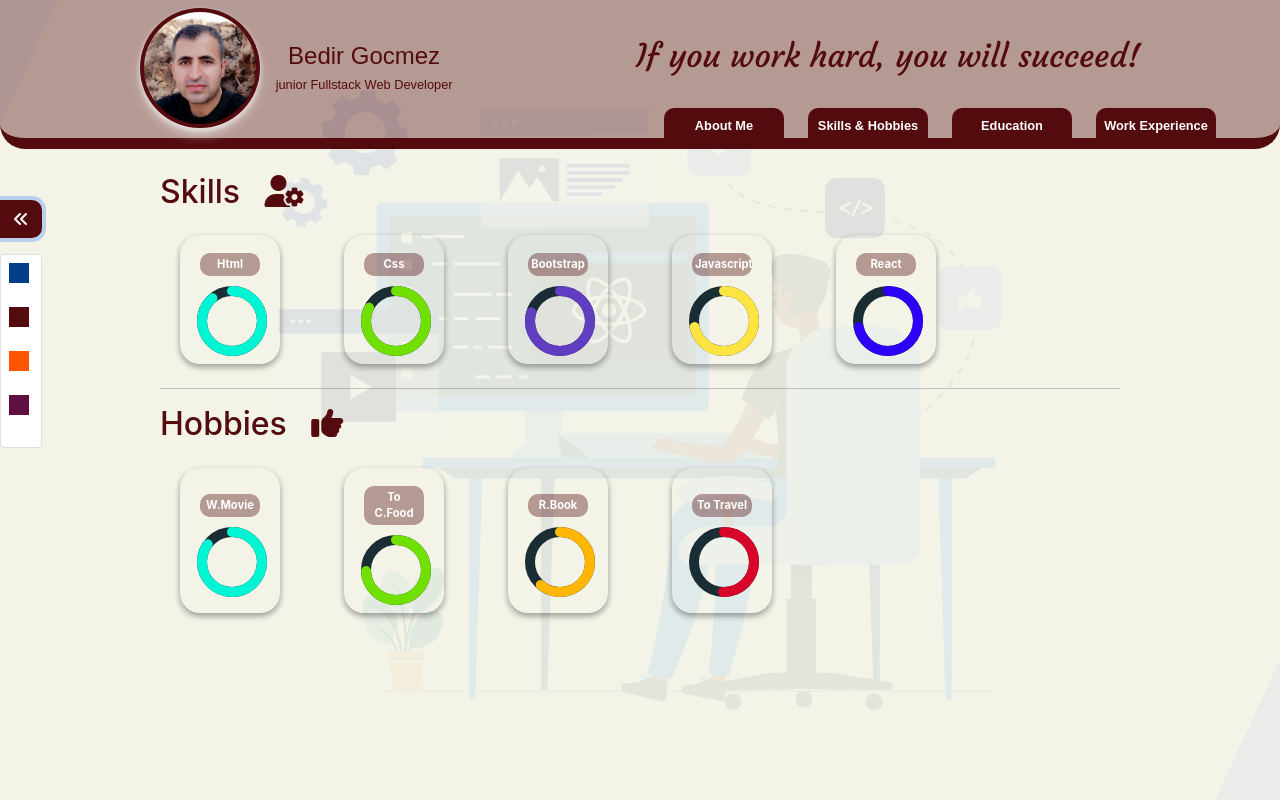
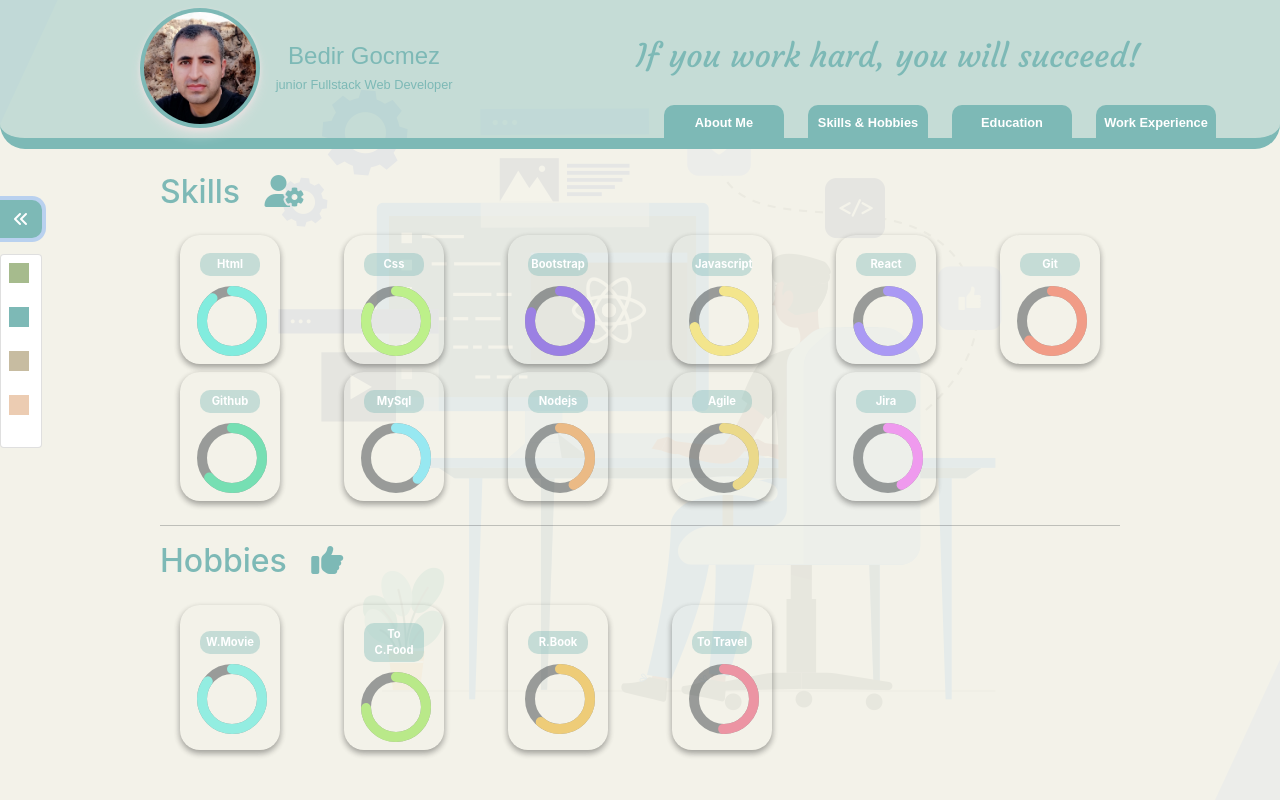
Before and after one commit to bedirgcmz/my-exercises-2022-, a React (Create React App) app in the folder my-profile/: page /skills-hobbies in a window 1280 px wide. Both pictures are taken after a click on the button 21 px from the left and 219 px from the top of the page. Shown: the top 800 px of the page. Built offline with nearby package versions, Linux system fonts and the light colour scheme; a web font is replaced by a local one.

Commit message:
changed colors

```diff
--- a/my-profile/src/App.css
+++ b/my-profile/src/App.css
@@ -7,25 +7,24 @@
 }
 
 .profile-img {
-  /* background-color: #540b0e; */
   box-shadow: rgb(231 224 224) 0px 2px 4px, rgb(234 227 227) 0px 7px 13px -3px,
     rgb(240 235 235 / 0%) 0px -3px 0px inset;
+}
+.profile-img:hover {
+  transform: scale(1.1);
 }
 .info p {
   font-size: 0.8rem;
 }
 
 .slogan {
-  /* position: absolute;
-  top: 20px;
-  right: 8%; */
   font-family: "Courgette", cursive;
   font-size: 2rem;
 }
 
 .links {
   position: absolute;
-  bottom: -2px;
+  bottom: -7px;
   right: 5%;
 }
 
@@ -36,12 +35,18 @@
   font-size: 0.8rem;
   text-align: center;
   border-radius: 10px 10px 0 0;
-  height: 32px;
+  height: 40px;
   line-height: 35px;
   font-weight: 600;
   margin-left: 24px;
 }
-
+.links a:hover {
+  transform: scale(1.2);
+  color: #9e9e9e;
+}
+.links a:hover .header {
+  background-color: #fff !important;
+}
 /* Header Responsive */
 
 @media only screen and (max-width: 768px) {
@@ -69,6 +74,10 @@
     line-height: 28px;
     margin: 3px;
   }
+  .links a:hover {
+    transform: scale(1.07);
+    color: #9e9e9e;
+  }
   .color-change-container {
     top: 240px !important;
   }
@@ -83,22 +92,26 @@
 .box-blue {
   width: 20px;
   height: 20px;
-  background-color: #003f88;
+  background-color: #a6bb8d;
 }
 .box-brown {
   width: 20px;
   height: 20px;
-  background-color: #540b0e;
+  background-color: #7db9b6;
 }
 .box-orange {
   width: 20px;
   height: 20px;
-  background-color: #ff5400;
+  background-color: #c7bca1;
 }
 .box-purple {
   width: 20px;
   height: 20px;
-  background-color: #5f0f40;
+  background-color: #ecccb2;
+}
+.color-box:hover {
+  transform: scale(1.2);
+  border-radius: 50%;
 }
 .color-change-container {
   position: absolute;
@@ -115,7 +128,6 @@
 /* About me */
 .about-me h2 {
   width: 100%;
-  /* margin-left: auto; */
   margin-top: 15px;
   margin-bottom: 10px;
 }
@@ -133,6 +145,11 @@
   padding: 20px;
   margin-left: auto;
 }
+#about-me-info-container:hover {
+  box-shadow: inset 0px 0px 0px 10px #d5d0d0;
+  border-radius: 105px 0 105px 0;
+}
+
 #about-me-info-container img {
   float: left;
   margin: 0 15px 15px 0;
@@ -155,10 +172,14 @@
 }
 .progress {
   height: 1.5rem !important;
-  margin-bottom: 10px;
+  margin-bottom: 15px;
   padding: 0 !important;
   background-color: gray;
   border-radius: 10px;
+}
+.progress:hover {
+  transform: scale(1.03);
+  box-shadow: 0px 0px 10px #00bcd48c;
 }
 .progress-bar {
   border-radius: 10px;
@@ -180,8 +201,6 @@
   height: 70px;
   width: 100%;
   margin-top: 17%;
-  /* position: absolute;
-  bottom: 0; */
 }
 .social-media {
   font-size: 0.7rem;
@@ -219,12 +238,19 @@
 }
 
 /* Skill$Hobbies responsive */
+.skill-and-name:hover {
+  transform: scale(1.2);
+}
+
 @media only screen and (max-width: 768px) {
   .skills-container h2 {
     text-align: center;
   }
   .hobbies-container h2 {
     text-align: center;
+  }
+  .progress-container {
+    width: 50%;
   }
 }
 
@@ -242,6 +268,13 @@
 .education .card {
   background-color: #adacac24 !important;
 }
+.education .card:hover {
+  background-color: #607d8b8c !important;
+  color: white;
+}
+.education-card:hover > .fa-thumbtack {
+  color: #e91e63 !important;
+}
 .education .date {
   border-radius: 10px;
   color: white;
@@ -258,6 +291,13 @@
 .work-experience .card {
   background-color: #adacac24 !important;
 }
+.work-experience-card .card:hover {
+  background-color: #607d8b8c !important;
+  color: white;
+}
+.work-experience-card:hover > .fa-thumbtack {
+  color: #e91e63 !important;
+}
 .work-experience .date {
   border-radius: 10px;
   color: white;
--- a/my-profile/src/App.js
+++ b/my-profile/src/App.js
@@ -97,10 +97,10 @@ export default function App() {
         <div style={{ minHeight: "120px" }}>
           <div className="collapse collapse-horizontal" id="collapseWidthExample">
             <div className="card card-body p-2">
-              <span onClick={getColorBlue} className="box-blue"></span> <br />
-              <span onClick={getColorBrown} className="box-brown"></span> <br />
-              <span onClick={getColorOrange} className="box-orange"></span> <br />
-              <span onClick={getColorPurple} className="box-purple"></span> <br />
+              <span onClick={getColorBlue} className="color-box box-blue"></span> <br />
+              <span onClick={getColorBrown} className="color-box box-brown"></span> <br />
+              <span onClick={getColorOrange} className="color-box box-orange"></span> <br />
+              <span onClick={getColorPurple} className="color-box box-purple"></span> <br />
             </div>
           </div>
         </div>
--- a/my-profile/src/components/Education.js
+++ b/my-profile/src/components/Education.js
@@ -54,7 +54,7 @@ const Education = ({ bacgroundOpc, color }) => {
               I had an enjoyable education process that lasted 11 months. I learned a lot from this
               training.
             </p>
-            <span className={`${bacgroundOpc} date py-1 px-2`}>14.08.2021 - 02.07.2021</span>
+            <span className={`${bacgroundOpc} date py-1 px-2`}>14.08.2021 - 02.07.2022</span>
           </div>
         </div>
       </div>
--- a/my-profile/src/components/Footer.js
+++ b/my-profile/src/components/Footer.js
@@ -11,7 +11,7 @@ const Footer = ({ bacgroundDark, color }) => {
         </div>
         <div className="email d-flex align-items-center mb-2">
           <i className="fa-solid fa-envelope me-2 "></i>
-          <span>bedir.gocmez@hicoders.ch</span>
+          <span>bdrgcmz@gmail.com</span>
         </div>
         <div className="guthub d-flex align-items-center mb-2">
           <a
--- a/my-profile/src/components/SkillsHobbies.js
+++ b/my-profile/src/components/SkillsHobbies.js
@@ -37,12 +37,13 @@ const SkillsHobbies = ({ bacgroundOpc, color }) => {
       exit="fadeOut"
       className="skills-hobbies-container w-75 m-auto mt-4"
     >
+      {/* col-md-4 col-lg-2 col-sm-6 col-xs-12 */}
       <div className="skills-container">
         <h2 className={`${color} mb-4`}>
           Skills <i className="fa-solid fa-user-gear ms-3"></i>
         </h2>
         <div className="dashboard row">
-          <div className="col-md-4 col-lg-2 col-sm-6 col-xs-12 d-flex justify-content-center mb-2">
+          <div className="col-md-4 col-lg-2 col-sm-6 progress-container d-flex justify-content-center mb-2">
             <div className="skill-and-name ">
               <span className={`${bacgroundOpc} skills-name html`}>Html</span>
               <svg>
@@ -51,7 +52,7 @@ const SkillsHobbies = ({ bacgroundOpc, color }) => {
               </svg>
             </div>
           </div>
-          <div className="col-md-4 col-lg-2 col-sm-6 col-xs-12 d-flex justify-content-center mb-2">
+          <div className="col-md-4 col-lg-2 col-sm-6 progress-container d-flex justify-content-center mb-2">
             <div className="skill-and-name ">
               <span className={`${bacgroundOpc} skills-name css`}>Css</span>
               <svg>
@@ -60,7 +61,7 @@ const SkillsHobbies = ({ bacgroundOpc, color }) => {
               </svg>
             </div>
           </div>
-          <div className="col-md-4 col-lg-2 col-sm-6 col-xs-12 d-flex justify-content-center mb-2">
+          <div className="col-md-4 col-lg-2 col-sm-6 progress-container d-flex justify-content-center mb-2">
             <div className="skill-and-name ">
               <span className={`${bacgroundOpc} skills-name bootstrap`}>Bootstrap</span>
               <svg>
@@ -69,7 +70,7 @@ const SkillsHobbies = ({ bacgroundOpc, color }) => {
               </svg>
             </div>
           </div>
-          <div className="col-md-4 col-lg-2 col-sm-6 col-xs-12 d-flex justify-content-center mb-2">
+          <div className="col-md-4 col-lg-2 col-sm-6 progress-container d-flex justify-content-center mb-2">
             <div className="skill-and-name ">
               <span className={`${bacgroundOpc} skills-name javascript`}>Javascript</span>
               <svg>
@@ -78,12 +79,67 @@ const SkillsHobbies = ({ bacgroundOpc, color }) => {
               </svg>
             </div>
           </div>
-          <div className="col-md-4 col-lg-2 col-sm-6 col-xs-12 d-flex justify-content-center mb-2">
+          <div className="col-md-4 col-lg-2 col-sm-6 progress-container d-flex justify-content-center mb-2">
             <div className="skill-and-name ">
               <span className={`${bacgroundOpc} skills-name react`}>React</span>
               <svg>
                 <circle className="bgr" cx="49" cy="42" r="30" />
                 <circle className="meter-5" cx="48" cy="44" r="30" />
+              </svg>
+            </div>
+          </div>
+          {/* 2. Duzenlemede eklenenler */}
+          <div className="col-md-4 col-lg-2 col-sm-6 progress-container d-flex justify-content-center mb-2">
+            <div className="skill-and-name ">
+              <span className={`${bacgroundOpc} skills-name react`}>Git</span>
+              <svg>
+                <circle className="bgr" cx="49" cy="42" r="30" />
+                <circle className="meter-6" cx="48" cy="44" r="30" />
+              </svg>
+            </div>
+          </div>
+          <div className="col-md-4 col-lg-2 col-sm-6 progress-container d-flex justify-content-center mb-2">
+            <div className="skill-and-name ">
+              <span className={`${bacgroundOpc} skills-name react`}>Github</span>
+              <svg>
+                <circle className="bgr" cx="49" cy="42" r="30" />
+                <circle className="meter-7" cx="48" cy="44" r="30" />
+              </svg>
+            </div>
+          </div>
+          <div className="col-md-4 col-lg-2 col-sm-6 progress-container d-flex justify-content-center mb-2">
+            <div className="skill-and-name ">
+              <span className={`${bacgroundOpc} skills-name react`}>MySql</span>
+              <svg>
+                <circle className="bgr" cx="49" cy="42" r="30" />
+                <circle className="meter-8" cx="48" cy="44" r="30" />
+              </svg>
+            </div>
+          </div>
+          <div className="col-md-4 col-lg-2 col-sm-6 progress-container d-flex justify-content-center mb-2">
+            <div className="skill-and-name ">
+              <span className={`${bacgroundOpc} skills-name react`}>Nodejs</span>
+              <svg>
+                <circle className="bgr" cx="49" cy="42" r="30" />
+                <circle className="meter-9" cx="48" cy="44" r="30" />
+              </svg>
+            </div>
+          </div>
+          <div className="col-md-4 col-lg-2 col-sm-6 progress-container d-flex justify-content-center mb-2">
+            <div className="skill-and-name ">
+              <span className={`${bacgroundOpc} skills-name react`}>Agile</span>
+              <svg>
+                <circle className="bgr" cx="49" cy="42" r="30" />
+                <circle className="meter-10" cx="48" cy="44" r="30" />
+              </svg>
+            </div>
+          </div>
+          <div className="col-md-4 col-lg-2 col-sm-6 progress-container d-flex justify-content-center mb-2">
+            <div className="skill-and-name ">
+              <span className={`${bacgroundOpc} skills-name react`}>Jira</span>
+              <svg>
+                <circle className="bgr" cx="49" cy="42" r="30" />
+                <circle className="meter-11" cx="48" cy="44" r="30" />
               </svg>
             </div>
           </div>
@@ -95,39 +151,39 @@ const SkillsHobbies = ({ bacgroundOpc, color }) => {
           Hobbies <i className="fas fa-thumbs-up ms-3"></i>
         </h2>
         <div className="dashboard row">
-          <div className="col-md-4 col-lg-2 col-sm-6 col-xs-12 d-flex justify-content-center mb-2">
+          <div className="col-md-4 col-lg-2 col-sm-6 progress-container d-flex justify-content-center mb-2">
             <div className="skill-and-name ">
               <span className={`${bacgroundOpc} skills-name movie`}>W.Movie</span>
               <svg>
                 <circle className="bgr" cx="49" cy="42" r="30" />
-                <circle className="meter-10" cx="48" cy="44" r="30" />
+                <circle className="meter-30" cx="48" cy="44" r="30" />
               </svg>
             </div>
           </div>
-          <div className="col-md-4 col-lg-2 col-sm-6 col-xs-12 d-flex justify-content-center mb-2">
+          <div className="col-md-4 col-lg-2 col-sm-6 progress-container d-flex justify-content-center mb-2">
             <div className="skill-and-name ">
               <span className={`${bacgroundOpc} skills-name food`}>To C.Food</span>
               <svg>
                 <circle className="bgr" cx="49" cy="42" r="30" />
-                <circle className="meter-11" cx="48" cy="44" r="30" />
+                <circle className="meter-31" cx="48" cy="44" r="30" />
               </svg>
             </div>
           </div>
-          <div className="col-md-4 col-lg-2 col-sm-6 col-xs-12 d-flex justify-content-center mb-2">
+          <div className="col-md-4 col-lg-2 col-sm-6 progress-container d-flex justify-content-center mb-2">
             <div className="skill-and-name ">
               <span className={`${bacgroundOpc} skills-name book`}>R.Book</span>
               <svg>
                 <circle className="bgr" cx="49" cy="42" r="30" />
-                <circle className="meter-12" cx="48" cy="44" r="30" />
+                <circle className="meter-32" cx="48" cy="44" r="30" />
               </svg>
             </div>
           </div>
-          <div className="col-md-4 col-lg-2 col-sm-6 col-xs-12 d-flex justify-content-center mb-2">
+          <div className="col-md-4 col-lg-2 col-sm-6 progress-container d-flex justify-content-center mb-2">
             <div className="skill-and-name ">
               <span className={`${bacgroundOpc} skills-name travel`}>To Travel</span>
               <svg>
                 <circle className="bgr" cx="49" cy="42" r="30" />
-                <circle className="meter-13" cx="48" cy="44" r="30" />
+                <circle className="meter-33" cx="48" cy="44" r="30" />
               </svg>
             </div>
           </div>
--- a/my-profile/src/components/WorkExperiance.js
+++ b/my-profile/src/components/WorkExperiance.js
@@ -47,7 +47,7 @@ const WorkExperiance = ({ bacgroundOpc, color }) => {
           </h5>
           <div className="card-body d-flex flex-column justify-content-between">
             <h5 className="card-title">
-              <i className="fa-solid fa-people-group pe-3"></i>tudent Coaching
+              <i className="fa-solid fa-people-group pe-3"></i>Student Coaching
             </h5>
             <p className="card-text">
               Student coaching, motivation, guidance, preparing a study program, homework follow-up,
--- a/my-profile/src/index.css
+++ b/my-profile/src/index.css
@@ -20,7 +20,7 @@ code {
   font-family: source-code-pro, Menlo, Monaco, Consolas, "Courier New", monospace;
 }
 .bg {
-  background-color: #f4f3e9eb;
+  background-color: #f4f3e9f0;
   width: 100%;
   min-height: 100vh;
   margin: auto;
@@ -28,103 +28,109 @@ code {
 }
 
 /*
-#540b0e
+#7DB9B6
 #9e2a2b
 #e09f3e
 #fff3b0
 #335c67
 */
 
-/* Brown */
+/*
+#7DB9B6 acik mat mavi
+#A6BB8D acik mat yesil
+#C7BCA1 acik mat gri
+#ECCCB2 acik mat pembe
+
+*/
+
+/* Blue */
 .bg-dark-brown {
-  background-color: #540b0e;
+  background-color: #7db9b6;
 }
 .bg-opc-dark-brown {
-  background-color: #540b0e63;
+  background-color: #7db9b663;
 }
 .cl-dark-brown {
-  color: #540b0e;
+  color: #7db9b6;
 }
 .br-btm-dark-brown {
-  border-bottom: 11px solid #540b0e;
+  border-bottom: 11px solid #7db9b6;
 }
 .br-top-dark-brown {
-  border-top: 11px solid #540b0e;
+  border-top: 11px solid #7db9b6;
 }
 .br-right-dark-brown {
-  border-right: 11px solid #540b0e;
+  border-right: 11px solid #7db9b6;
 }
 .br-left-dark-brown {
-  border-left: 11px solid #540b0e;
+  border-left: 11px solid #7db9b6;
 }
 
-/* Blue */
+/* Green */
 .bg-dark-blue {
-  background-color: #003f88;
+  background-color: #a6bb8d;
 }
 .bg-opc-dark-blue {
-  background-color: #003f8863;
+  background-color: #a6bb8d63;
 }
 .cl-dark-blue {
-  color: #003f88;
+  color: #a6bb8d;
 }
-/*******/
 .br-btm-dark-blue {
-  border-bottom: 11px solid #003f88;
+  border-bottom: 11px solid #a6bb8d;
 }
 .br-top-dark-blue {
-  border-top: 11px solid #003f88;
+  border-top: 11px solid #a6bb8d;
 }
 .br-right-dark-blue {
-  border-right: 11px solid #003f88;
+  border-right: 11px solid #a6bb8d;
 }
 .br-left-dark-blue {
-  border-left: 11px solid #003f88;
+  border-left: 11px solid #a6bb8d;
 }
 
-/* Orange */
+/* Grey */
 .bg-dark-orange {
-  background-color: #dc2f02;
+  background-color: #c7bca1;
 }
 .bg-opc-dark-orange {
-  background-color: #dc2f0263;
+  background-color: #c7bca163;
 }
 .cl-dark-orange {
-  color: #dc2f02;
+  color: #c7bca1;
 }
-/*******/
 .br-btm-dark-orange {
-  border-bottom: 11px solid #dc2f02;
+  border-bottom: 11px solid #c7bca1;
 }
 .br-top-dark-orange {
-  border-top: 11px solid #dc2f02;
+  border-top: 11px solid #c7bca1;
 }
 .br-right-dark-orange {
-  border-right: 11px solid #dc2f02;
+  border-right: 11px solid #c7bca1;
 }
 .br-left-dark-orange {
-  border-left: 11px solid #dc2f02;
+  border-left: 11px solid #c7bca1;
 }
 
 /* Purple */
 .bg-dark-purple {
-  background-color: #9a031e;
+  background-color: #ecccb2;
 }
 .bg-opc-dark-purple {
-  background-color: #9a031e63;
+  background-color: #ecccb263;
 }
 .cl-dark-purple {
-  color: #9a031e;
+  color: #ecccb2;
 }
 .br-btm-dark-purple {
-  border-bottom: 11px solid #9a031e;
+  border-bottom: 11px solid #ecccb2;
 }
 .br-top-dark-purple {
-  border-top: 11px solid #9a031e;
+  border-top: 11px solid #ecccb2;
 }
 .br-right-dark-purple {
-  border-right: 11px solid #9a031e;
+  border-right: 11px solid #ecccb2;
 }
 .br-left-dark-purple {
-  border-left: 11px solid #9a031e;
+  border-left: 11px solid #ecccb2;
 }
```
Also changed, not shown: my-profile/src/components/AboutMe.js (+4 -4 lines), my-profile/src/components/progress.css (+63 -16 lines).
